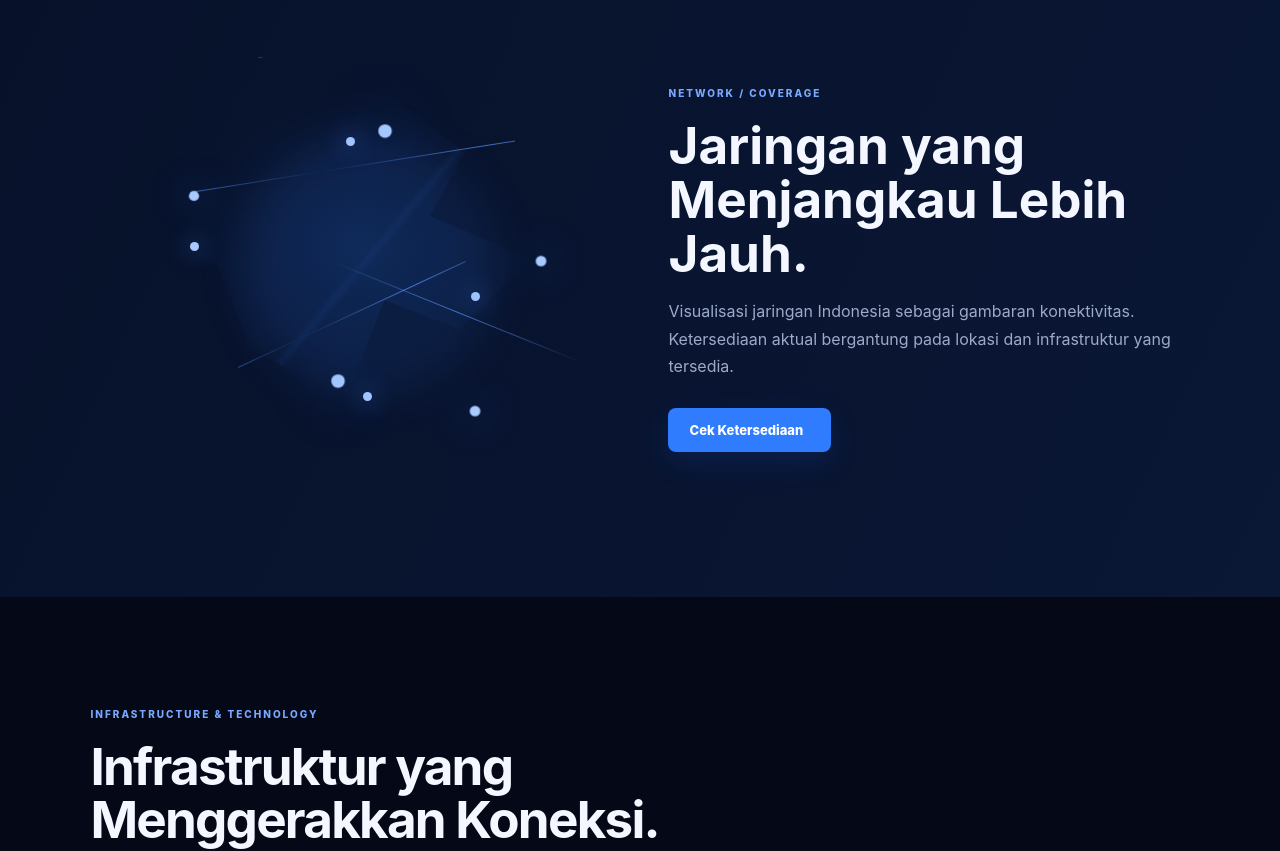
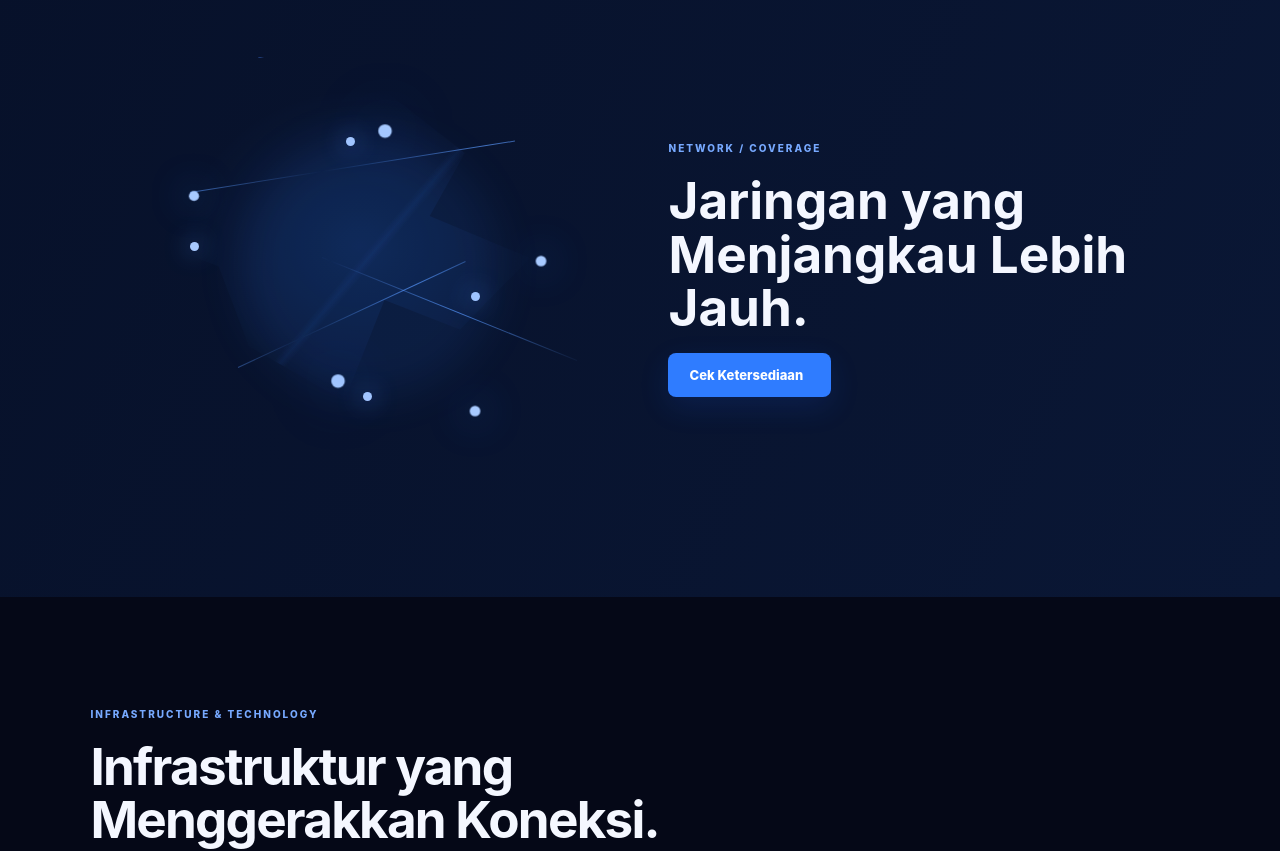
Before and after one commit to Mrdiiee/TSCS-TELECOM, a Next.js app: page / in a window 1280 px wide. Shown: the part 2694-3545 px from the top of the page. Built offline with nearby package versions, Linux system fonts and the light colour scheme.

Commit message:
Remove network coverage placeholder text

```diff
--- a/app/page.jsx
+++ b/app/page.jsx
@@ -7,7 +7,7 @@
 export default function Home(){return <><section className="heroHome"><div className="heroCopy"><span className="eyebrow">TELECOMMUNICATION • FIBER OPTIC • CONNECTIVITY</span><h1>Koneksi yang <em>Menggerakkan.</em><br/>Infrastruktur yang <em>Menguatkan.</em></h1><p>Menghadirkan konektivitas fiber optic dan solusi jaringan modern untuk membangun infrastruktur digital yang cepat, stabil, dan siap berkembang.</p><div className="actions"><Link href="/kontak" className="btn">Mulai Konsultasi <span></span></Link><Link href="/layanan" className="btn ghost">Jelajahi Layanan</Link></div></div><HeroMedia/></section>
 <ScrollReveal><section className="trustSection"><div className="sectionHead"><span className="eyebrow">PT. TIGA SERANGKAI CAHAYA SELATAN</span><h2>Membangun fondasi konektivitas untuk bisnis yang terus bergerak.</h2></div><div className="trustGrid">{strengths.map(([t,d])=><article className="trustItem" key={t}><span className="trustDot"/><h3>{t}</h3><p>{d}</p></article>)}</div></section></ScrollReveal>
 <ScrollReveal><section className="section servicesSection"><div className="sectionHead rowHead"><div><span className="eyebrow">OUR SERVICES</span><h2>Layanan yang Menghubungkan Bisnis Anda.</h2></div><Link href="/layanan" className="textLink">Lihat semua layanan <span>→</span></Link></div><div className="serviceCards homeServiceCards">{services.map(([t,d],i)=><Link href={"/layanan/"+["fiber-internet","business-connectivity","fiber-infrastructure","network-solution"][i]} className="serviceCard" key={t}><span>0{i+1}</span><div className="cardNetwork"/><h3>{t}</h3><p>{d}</p><b>Explore</b></Link>)}</div></section></ScrollReveal>
-<ScrollReveal><section className="networkSection"><div className="networkMapLarge"><div className="mapShape"/><span className="mapNode n1"/><span className="mapNode n2"/><span className="mapNode n3"/><span className="mapNode n4"/><InteractiveNetwork/></div><div className="networkCopy"><span className="eyebrow">NETWORK / COVERAGE</span><h2>Jaringan yang Menjangkau Lebih Jauh.</h2><p>Visualisasi jaringan Indonesia sebagai gambaran konektivitas. Ketersediaan aktual bergantung pada lokasi dan infrastruktur yang tersedia.</p><Link href="/jaringan" className="btn">Cek Ketersediaan <span></span></Link></div></section></ScrollReveal>
+<ScrollReveal><section className="networkSection"><div className="networkMapLarge"><div className="mapShape"/><span className="mapNode n1"/><span className="mapNode n2"/><span className="mapNode n3"/><span className="mapNode n4"/><InteractiveNetwork/></div><div className="networkCopy"><span className="eyebrow">NETWORK / COVERAGE</span><h2>Jaringan yang Menjangkau Lebih Jauh.</h2><Link href="/jaringan" className="btn">Cek Ketersediaan <span></span></Link></div></section></ScrollReveal>
 <ScrollReveal><section className="section technologySection"><div className="sectionHead"><span className="eyebrow">INFRASTRUCTURE & TECHNOLOGY</span><h2>Infrastruktur yang Menggerakkan Koneksi.</h2></div><div className="techGrid"><div className="techVisual"><div className="techCore">FIBER</div><div className="techRing tr1"/><div className="techRing tr2"/><div className="techRing tr3"/><span className="techPulse tp1"/><span className="techPulse tp2"/><span className="techPulse tp3"/></div><div className="techPoints"><div><span>01</span><div><h3>Fiber Optic</h3><p>Fondasi transmisi berkapasitas tinggi.</p></div></div><div><span>02</span><div><h3>Network Infrastructure</h3><p>Jaringan yang dirancang untuk operasional yang konsisten.</p></div></div><div><span>03</span><div><h3>Scalable Architecture</h3><p>Solusi yang dapat berkembang mengikuti kebutuhan.</p></div></div></div></div></section></ScrollReveal>
 <ScrollReveal><section className="aboutSection"><div className="aboutPanel"><span className="eyebrow">ABOUT TSCS</span><h2>Tentang TSCS.</h2><p>PT. TIGA SERANGKAI CAHAYA SELATAN hadir dengan fokus pada konektivitas, fiber optic, dan infrastruktur jaringan untuk membantu menciptakan fondasi digital yang lebih andal bagi bisnis.</p><p>TSCS memandang jaringan bukan sekadar koneksi, tetapi sebagai infrastruktur yang memungkinkan bisnis bergerak lebih cepat dan berkembang dengan percaya diri.</p><Link href="/tentang-kami" className="textLink">Mengenal TSCS <span>→</span></Link></div></section></ScrollReveal>
 <section className="finalCta"><div className="finalNetwork"><InteractiveNetwork/></div><span className="eyebrow">LET'S CONNECT</span><h2>Siap Terhubung dengan<br/><em>Infrastruktur yang Lebih Baik?</em></h2><Link href="/kontak" className="btn">Bangun Koneksi Bersama TSCS <span></span></Link></section></>}
```
